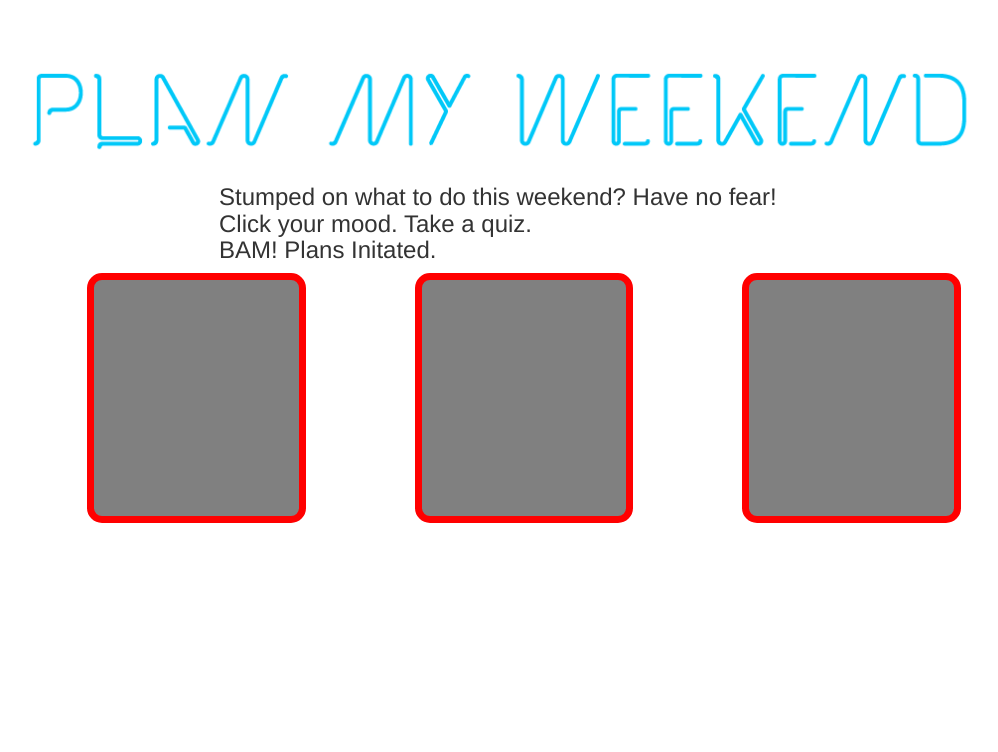
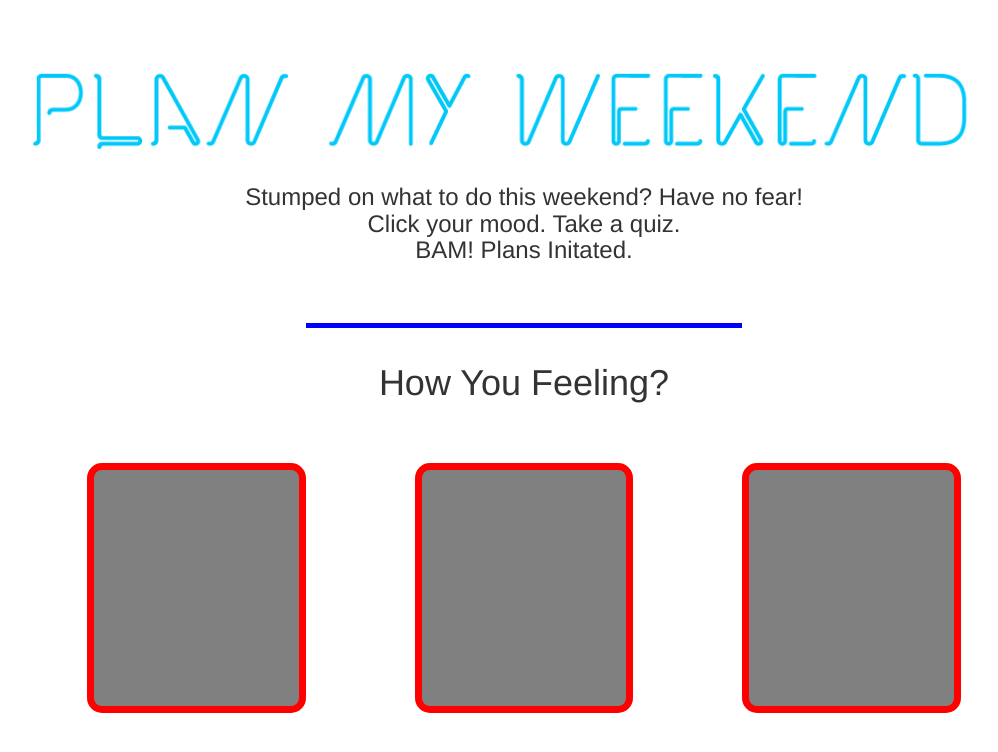
Before and after one commit to Lance-Martin/weekendDecider, a PHP site: page /index.html in a window 1280 px wide. Shown: the top 752 px of the page, without its empty margins (116-1114 px from the left). Run offline with PHP 8.4, Linux system fonts and the light colour scheme.

Commit message:
added question div to html, and centered instruction text

```diff
--- a/assets/css/style.css
+++ b/assets/css/style.css
@@ -8,3 +8,15 @@
 #header-text {
 	margin-top: 50px;
 }
+
+#question {
+  border-top: 5px solid blue;
+  padding-top: 15px;
+  text-align: center;
+  margin-top: 50px;
+  margin-bottom: 50px;
+}
+
+#instructions {
+  text-align: center;
+}
--- a/index.html
+++ b/index.html
@@ -11,13 +11,18 @@
     <div class="col-md-12 row">
         <img src="assets/images/weekend-title.png" class="img-responsive col-md-10 col-md-offset-1" alt="Responsive image" id="header-text">
     </div>
-    <div class="col-md-6 row col-md-offset-3">
+    <div class = "row">
+    <div class="col-md-6 col-md-offset-3" id = "instructions">
         <h3>Stumped on what to do this weekend? Have no fear! <br>Click your mood. Take a quiz.<br> BAM! Plans Initated.</h3>
     </div>
+    </div>
     <div class = "row">
-      <div class="col-md-2 col-md-offset-2" id ="a1"></div>
-      <div class="col-md-2 col-md-offset-1" id = "a2"></div>
-      <div class="col-md-2 col-md-offset-1" id = "a3"></div>
+    <div class="col-md-4 col-md-offset-4" id="question"><h1>How You Feeling?</h1></div>
+    </div>
+    <div class = "row">
+      <div class="col-md-2 col-md-offset-2 answer" id ="a1"></div>
+      <div class="col-md-2 col-md-offset-1 answer" id = "a2"></div>
+      <div class="col-md-2 col-md-offset-1 answer" id = "a3"></div>
     </div>
 
 
```
